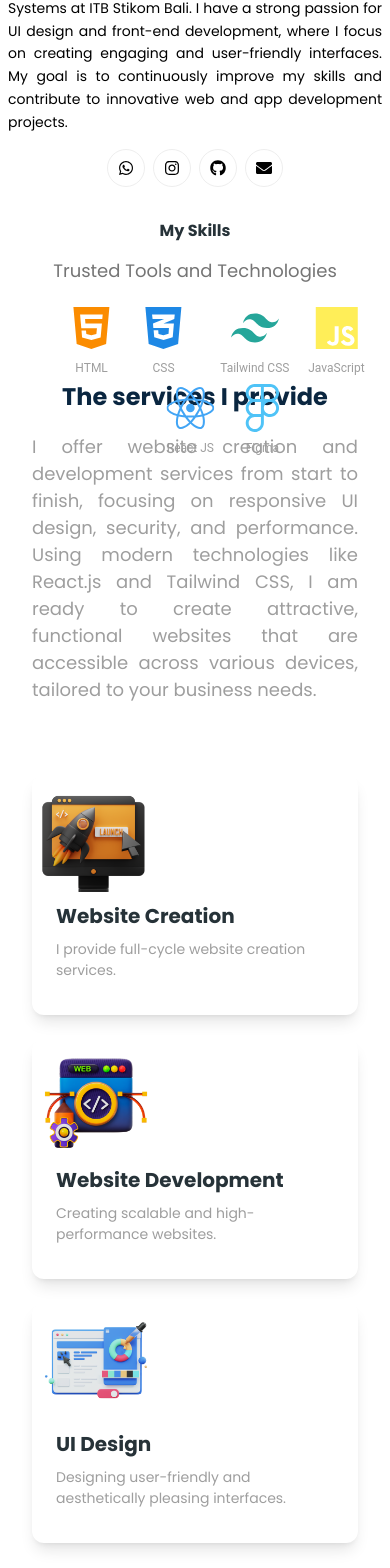
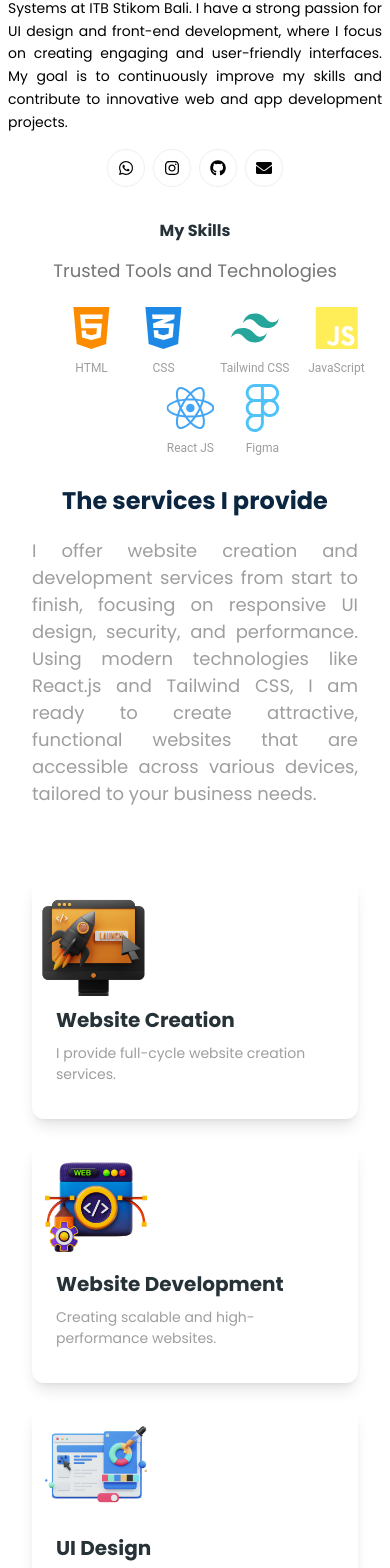
Before and after one commit to PUJASHINDU/Puja_Portofolio, a React (Vite) app: page / in a window 390 px wide. Shown: the part 428-1996 px from the top of the page. Built offline with nearby package versions, Linux system fonts and the light colour scheme.

Commit message:
Update jarak

```diff
--- a/src/Components/ServiceComponents.jsx
+++ b/src/Components/ServiceComponents.jsx
@@ -5,7 +5,7 @@ import servicetree from "../assets/service/servicetree.png";
 
 export function LogoSection6() {
   return (
-    <section className="py-8 px-8 lg:py-20 mt-10">
+    <section className="py-8 px-8 lg:py-20">
       <div className="container mx-auto grid gap-8 lg:grid-cols-2 items-center">
         {/* Bagian Typography */}
         <div className="text-center lg:text-left -mt-6">
--- a/src/Components/SkilComponents.jsx
+++ b/src/Components/SkilComponents.jsx
@@ -4,7 +4,7 @@ import { SiTailwindcss } from "react-icons/si";
 
 export function SkilComponents() {
   return (
-    <section className="py-8 px-4 sm:px-6 lg:py-16 lg:px-8">
+    <section className="py-8 px-4 sm:px-6 mb-36 lg:py-16 lg:px-8">
       <div className="container mx-auto text-center">
         {/* Responsive Typography for Section Title */}
         <Typography
```
